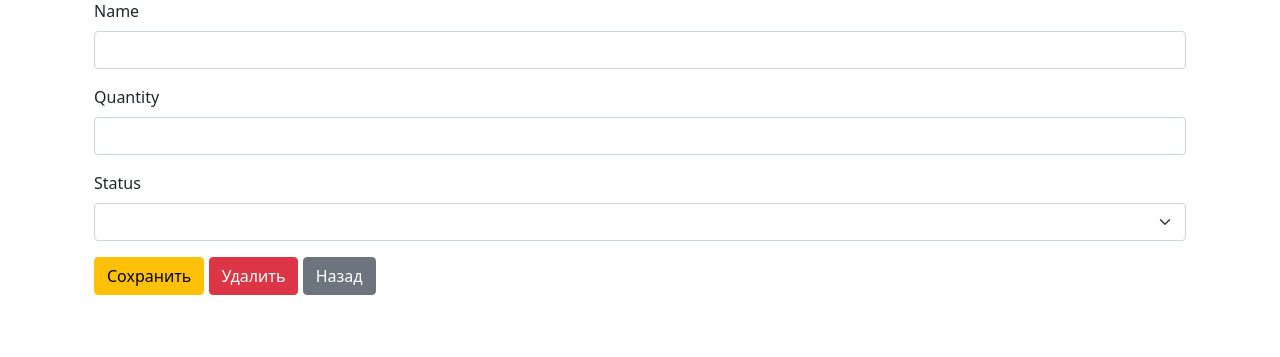
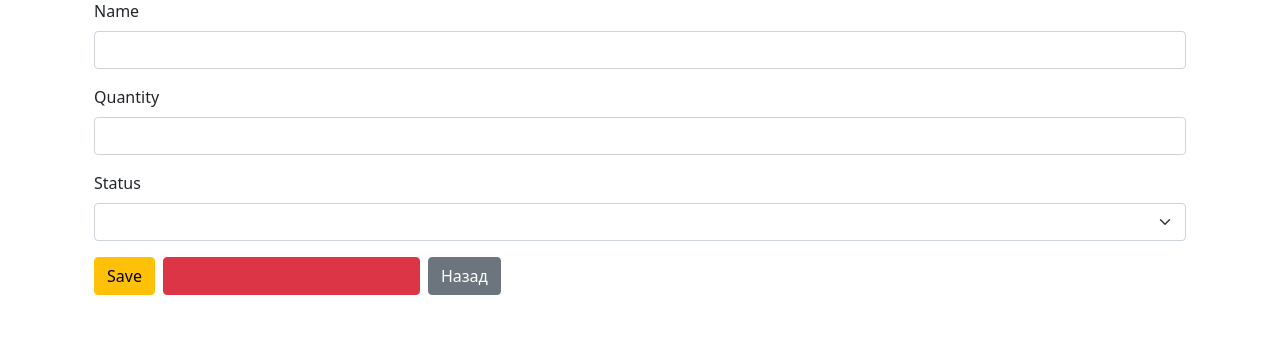
Before and after one commit to MikhailNagibin/secret_project, a Flask app: template templates/inventory_templates/inventory_edit.html in a window 1280 px wide. Shown: the part 123-480 px from the top of the page. Run offline with Flask 3, Linux system fonts and the light colour scheme; the template is opened without the code that fills it: most values are stand-ins (such as "Sample title", 1, 10 or a date in 2020); form fields are guessed from the names that the template uses; some libraries are stand-ins or nearby versions.

Commit message:
redacting buttons fix

```diff
--- a/forms.py
+++ b/forms.py
@@ -41,3 +41,6 @@ class EditInventoryForm(FlaskForm):
     name = StringField('Название', validators=[DataRequired()])
     quantity = IntegerField('Количество', validators=[DataRequired()])
     status = SelectField('Состояние', choices=get_conditions(cur))
+    save = SubmitField('Сохранить', render_kw={"class": "btn btn-warning"})
+    delete = SubmitField('Удалить', render_kw={"class": "btn btn-danger"})
+    back = SubmitField('Назад', render_kw={"class": "btn btn-secondary"})
--- a/main.py
+++ b/main.py
@@ -41,7 +41,7 @@ def autorisation():
             login_user(user, remember=True)
             return redirect('/inventory_see')
         return render_template(
-            "login.html",
+            "auth_templates/login.html",
             title="Авторизация",
             form=form,
             message="Неправильный логин или пароль",
@@ -58,7 +58,7 @@ def registration():
         us = get_user_by_email(cur, form.email.data)
         if us:
             return render_template(
-                "register.html",
+                "auth_templates/register.html",
                 title="Регистрация",
                 form=form,
                 message="Такой пользователь уже есть",
@@ -100,8 +100,23 @@ def inventory_edit(item_id):
     form.quantity.data = inventory_item[1]
     form.status.data = 2
     data = get_conditions(cur)
+
+    if request.method == 'GET':
+        form.name.data = inventory_item[0]
+        form.quantity.data = inventory_item[1]
+        form.status.data = inventory_item[2]
+
+    if request.method == 'POST':
+        if 'save' in request.form:
+            # сохранить
+            pass
+        elif 'delete' in request.form:
+            # удалить
+            pass
+        elif 'back' in request.form:
+            return redirect(url_for('inventory_see'))
+
     return render_template('inventory_templates/inventory_edit.html', form=form)
-
 
 if __name__ == "__main__":
     conn = get_db_connection()
--- a/templates/inventory_templates/inventory_edit.html
+++ b/templates/inventory_templates/inventory_edit.html
@@ -16,6 +16,7 @@
                 </div>
             {% endif %}
         </div>
+
         <div class="mb-3">
             {{ form.quantity.label(class="form-label") }}
             {{ form.quantity(class="form-control") }}
@@ -27,17 +28,17 @@
                 </div>
             {% endif %}
         </div>
+
         <div class="mb-3">
             {{ form.status.label(class="form-label") }}
             {{ form.status(class="form-select") }}
         </div>
-        <button type="submit" class="btn btn-warning">Сохранить</button>
-        <button type="button" class="btn btn-danger" data-bs-toggle="modal" data-bs-target="#deleteModal">Удалить</button>
-        <a href="{{ url_for('inventory_see') }}" class="btn btn-secondary">Назад</a>
+
+        <div class="d-flex gap-2">
+            {{ form.save(class="btn btn-warning") }}
+            {{ form.delete(class="btn btn-danger") }}
+            <a href="{{ url_for('inventory_see') }}" class="btn btn-secondary">Назад</a>
+        </div>
     </form>
-
 </div>
-<script src="https://code.jquery.com/jquery-3.6.0.min.js"></script>
-<script src="https://stackpath.bootstrapcdn.com/bootstrap/5.3.0/js/bootstrap.bundle.min.js"></script>
-
 {% endblock %}
```
